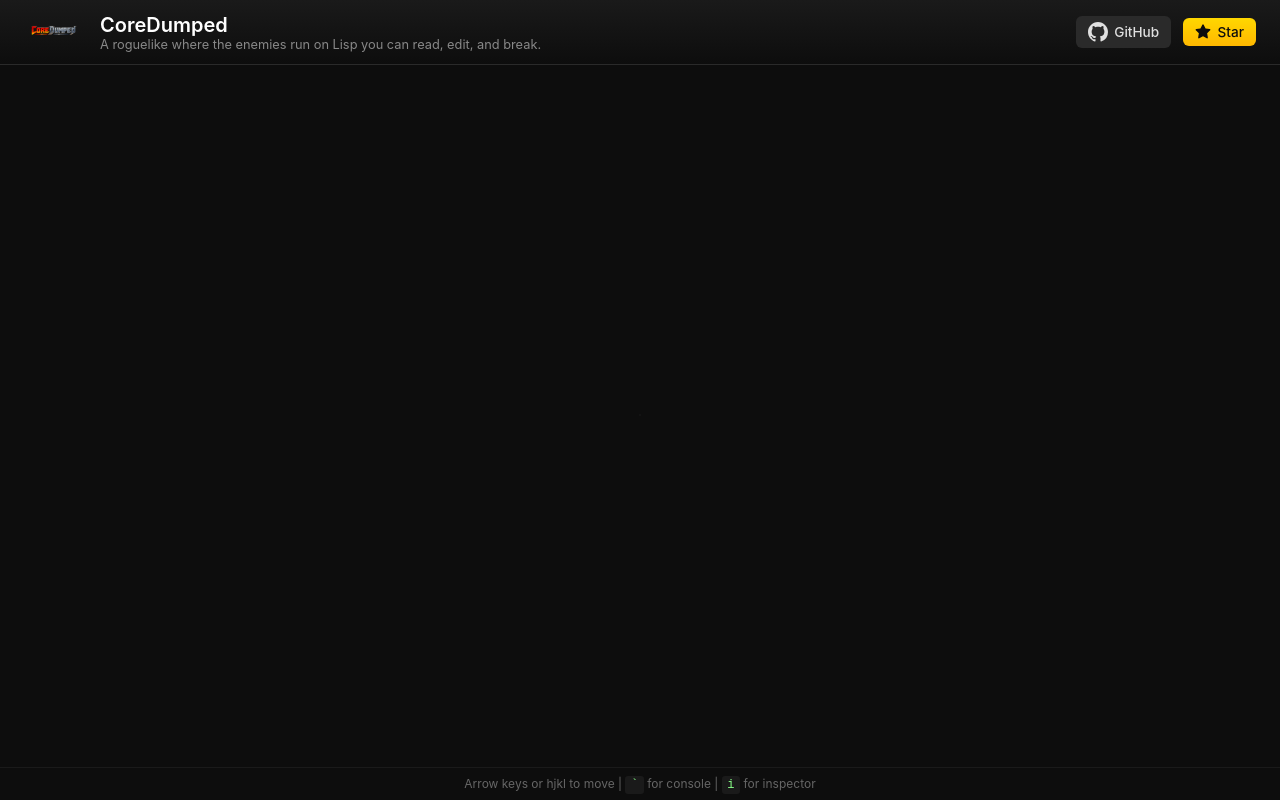
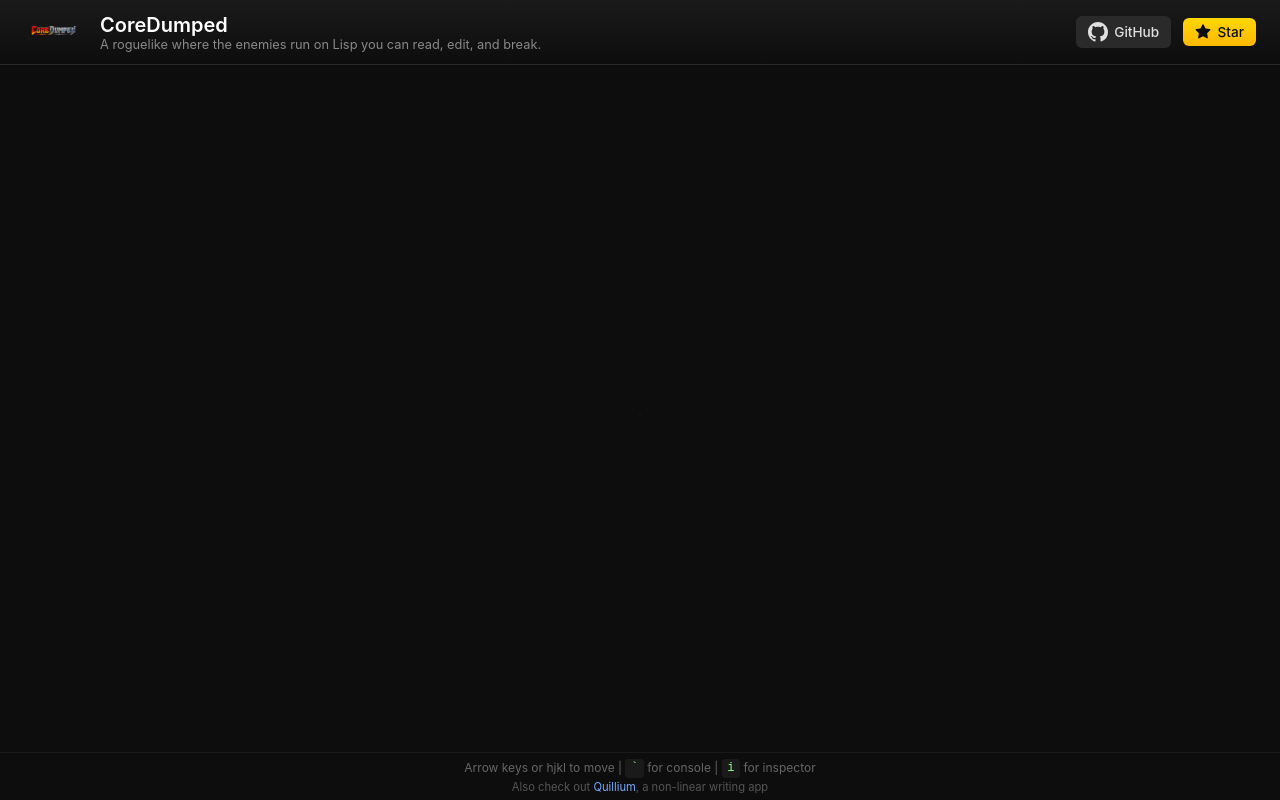
Before and after one commit to ThatXliner/coredumped, a plain HTML site: page web-frontend/web-assets/index.html in a window 1280 px wide. Drawn offline with nearby package versions, Linux system fonts and the light colour scheme; a script that the page names is missing.

Commit message:
:sparkles: feat(web): add Quillium promo link in footer

```diff
--- a/web-frontend/web-assets/index.html
+++ b/web-frontend/web-assets/index.html
@@ -39,7 +39,8 @@
         <div id="terminal"></div>
     </div>
     <footer id="footer">
-        <span>Arrow keys or hjkl to move | <code>`</code> for console | <code>i</code> for inspector</span>
+        <div class="footer-controls">Arrow keys or hjkl to move | <code>`</code> for console | <code>i</code> for inspector</div>
+        <div class="footer-promo">Also check out <a href="https://quillium.bryanhu.com" target="_blank" rel="noopener">Quillium</a>, a non-linear writing app</div>
     </footer>
     <script src="https://cdn.jsdelivr.net/npm/xterm@5.3.0/lib/xterm.min.js"></script>
     <script src="https://cdn.jsdelivr.net/npm/xterm-addon-fit@0.8.0/lib/xterm-addon-fit.min.js"></script>
--- a/web-frontend/web-assets/style.css
+++ b/web-frontend/web-assets/style.css
@@ -110,7 +110,7 @@ html, body {
     bottom: 0;
     left: 0;
     right: 0;
-    padding: 0.5rem 1rem;
+    padding: 0.4rem 1rem;
     background: #0d0d0d;
     border-top: 1px solid #1a1a1a;
     text-align: center;
@@ -126,6 +126,24 @@ html, body {
     color: #8f8;
 }
 
+.footer-controls {
+    margin-bottom: 0.25rem;
+}
+
+.footer-promo {
+    font-size: 0.7rem;
+    color: #555;
+}
+
+.footer-promo a {
+    color: #7af;
+    text-decoration: none;
+}
+
+.footer-promo a:hover {
+    text-decoration: underline;
+}
+
 @media (max-width: 600px) {
     .tagline {
         display: none;
```
